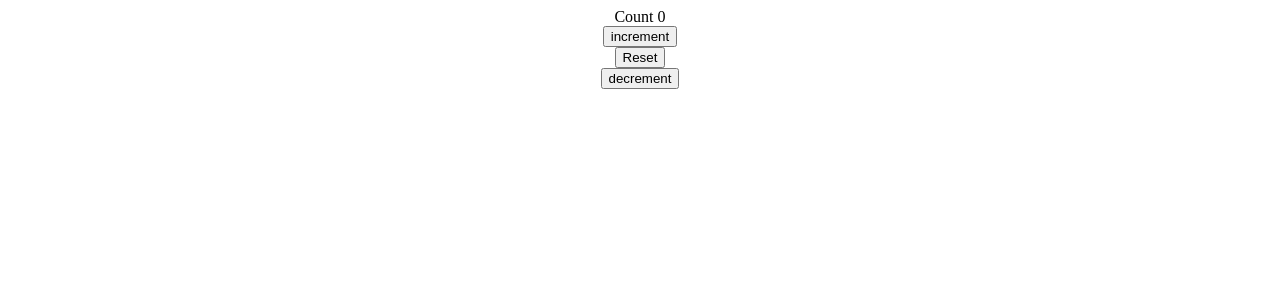
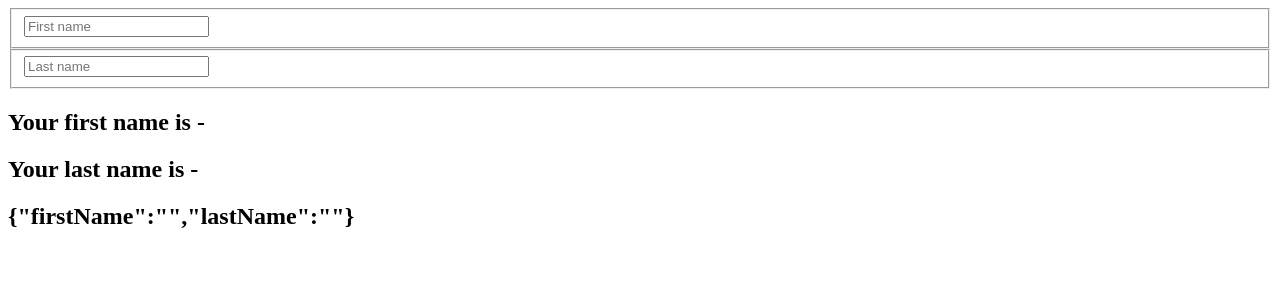
Before and after one commit to Chandraprakash-Darji/reactjs-learning, a React (Create React App) app in the folder React Hooks/: page / in a window 1280 px wide. Shown: the top 300 px of the page. Built offline with nearby package versions, Linux system fonts and the light colour scheme.

Commit message:
UseState with Objects

```diff
--- a/React Hooks/src/App.jsx
+++ b/React Hooks/src/App.jsx
@@ -1,13 +1,9 @@
-import ClassCounter from "./Componets/UseState/ClassCounter";
-import FuncCounter from "./Componets/UseState/FuncCounter";
-import HookCounter from "./Componets/UseState/HookCounter";
+import HookCounterTwo from "./Componets/UseState/HookWithObjects";
 
 const App = () => {
   return (
-    <div
-      style={{ display: "grid", placeContent: "center", placeItems: "center" }}
-    >
-      <HookCounter/>
+    <div>
+      <HookCounterTwo />
     </div>
   );
 };
--- /dev/null
+++ b/React Hooks/src/Componets/UseState/HookWithObjects.jsx
@@ -0,0 +1,30 @@
+import React, { useState } from "react";
+
+const HookCounterTwo = () => {
+  const [name, setName] = useState({ firstName: "", lastName: "" });
+  return (
+    <form>
+      <fieldset>
+        <input
+          type="text"
+          placeholder="First name"
+          value={name.firstName}
+          onChange={(e) => setName({ ...name, firstName: e.target.value })}
+        />
+      </fieldset>
+      <fieldset>
+        <input
+          type="text"
+          placeholder="Last name"
+          value={name.lastName}
+          onChange={(e) => setName({ ...name, lastName: e.target.value })}
+        />
+      </fieldset>
+      <h2>Your first name is - {name.firstName}</h2>
+      <h2>Your last name is - {name.lastName}</h2>
+      <h2>{JSON.stringify(name)}</h2>
+    </form>
+  );
+};
+
+export default HookCounterTwo;
```
